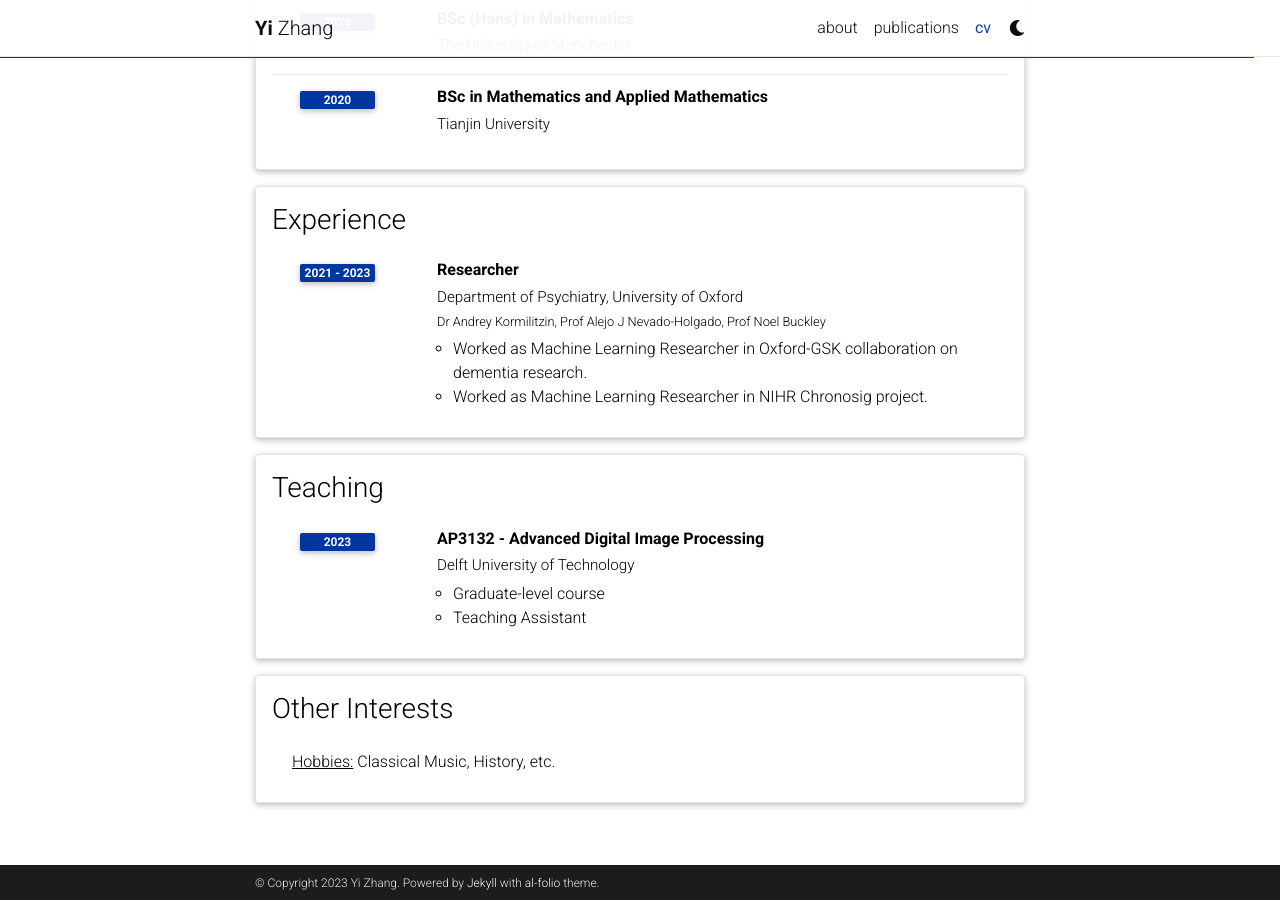
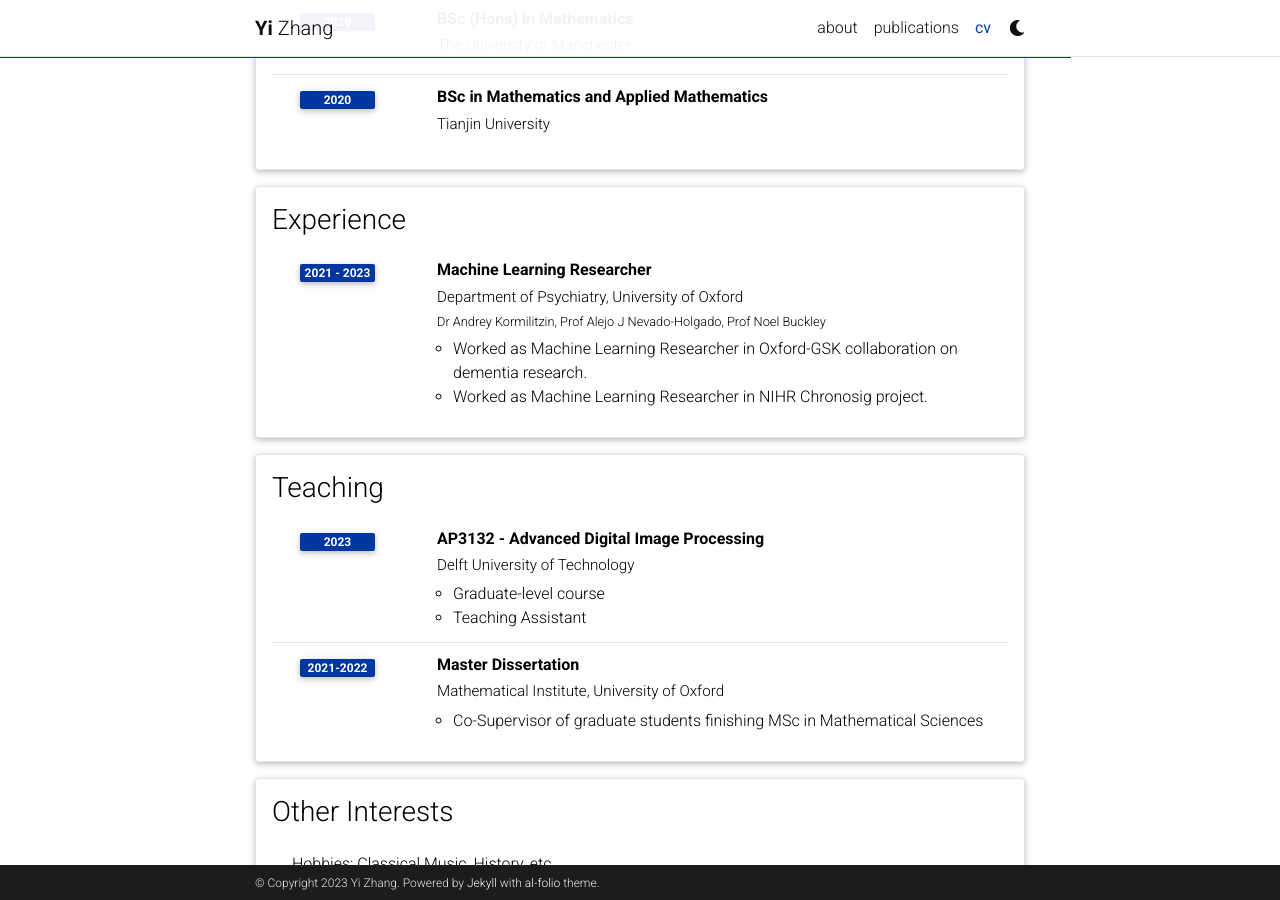
Before and after one commit to YiZhang025/YiZhang025.github.io, a Jekyll site: the page built from _pages/cv.md, in a window 1280 px wide and 900 px high, scrolled down 583 px. Built offline with Jekyll 4.4.1, drawn with Linux system fonts in a browser that asks for light colours; comment, search, counter and statistics services are not loaded; a style sheet for code colours, icons or effects is not loaded.

Commit message:
Update cv.yml

```diff
--- a/_data/cv.yml
+++ b/_data/cv.yml
@@ -29,7 +29,7 @@
 - title: Experience
   type: time_table
   contents:
-    - title: Researcher
+    - title: Machine Learning Researcher
       institution: Department of Psychiatry, University of Oxford
       year: 2021 - 2023
       advisor: Dr Andrey Kormilitzin, Prof Alejo J Nevado-Holgado, Prof Noel Buckley
@@ -47,6 +47,12 @@
         - Graduate-level course
         - Teaching Assistant
 
+    - title: Master Dissertation
+      institution: Mathematical Institute, University of Oxford
+      year: 2021-2022
+      items:
+        - Co-Supervisor of graduate students finishing MSc in Mathematical Sciences
+
 
 - title: Other Interests
   type: list
```
